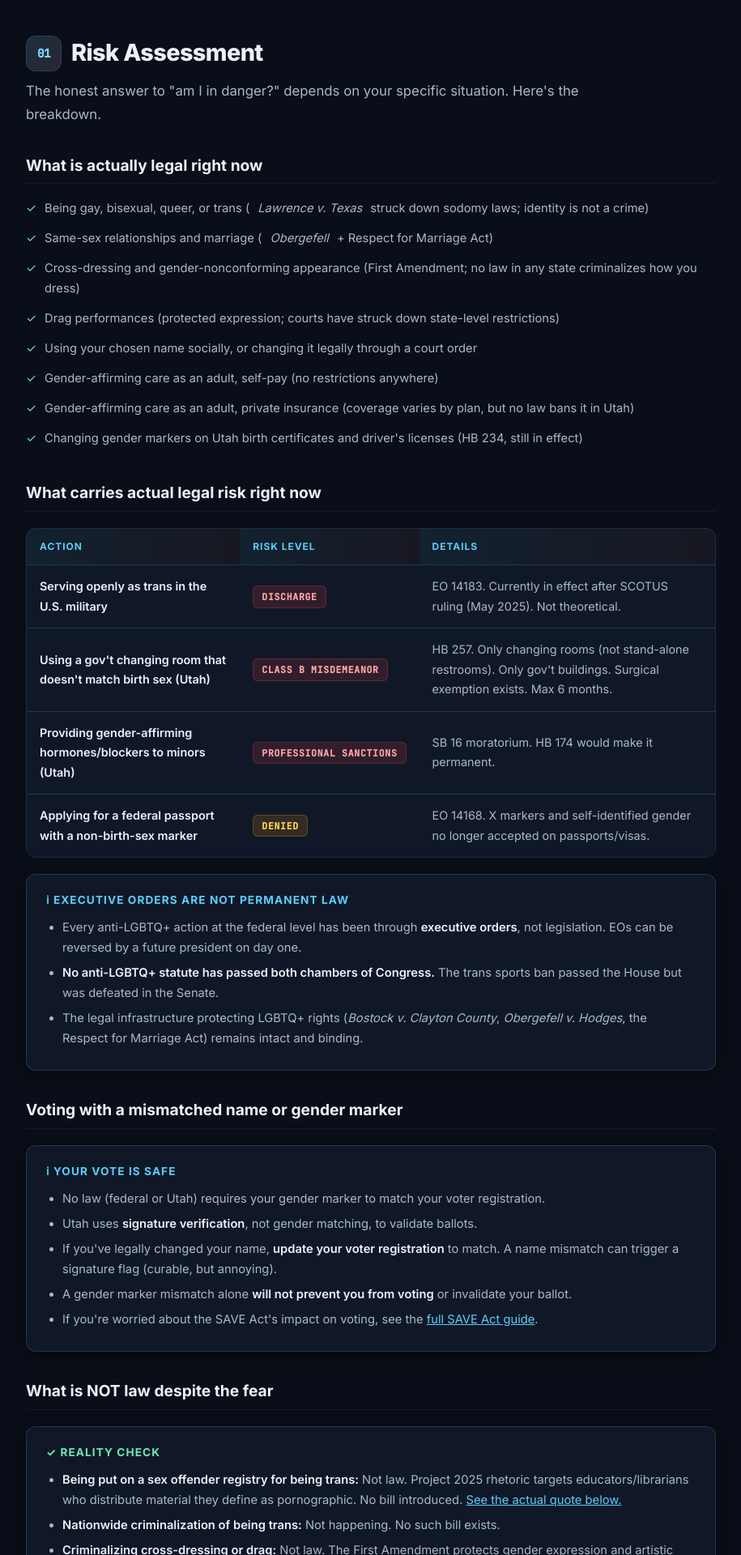
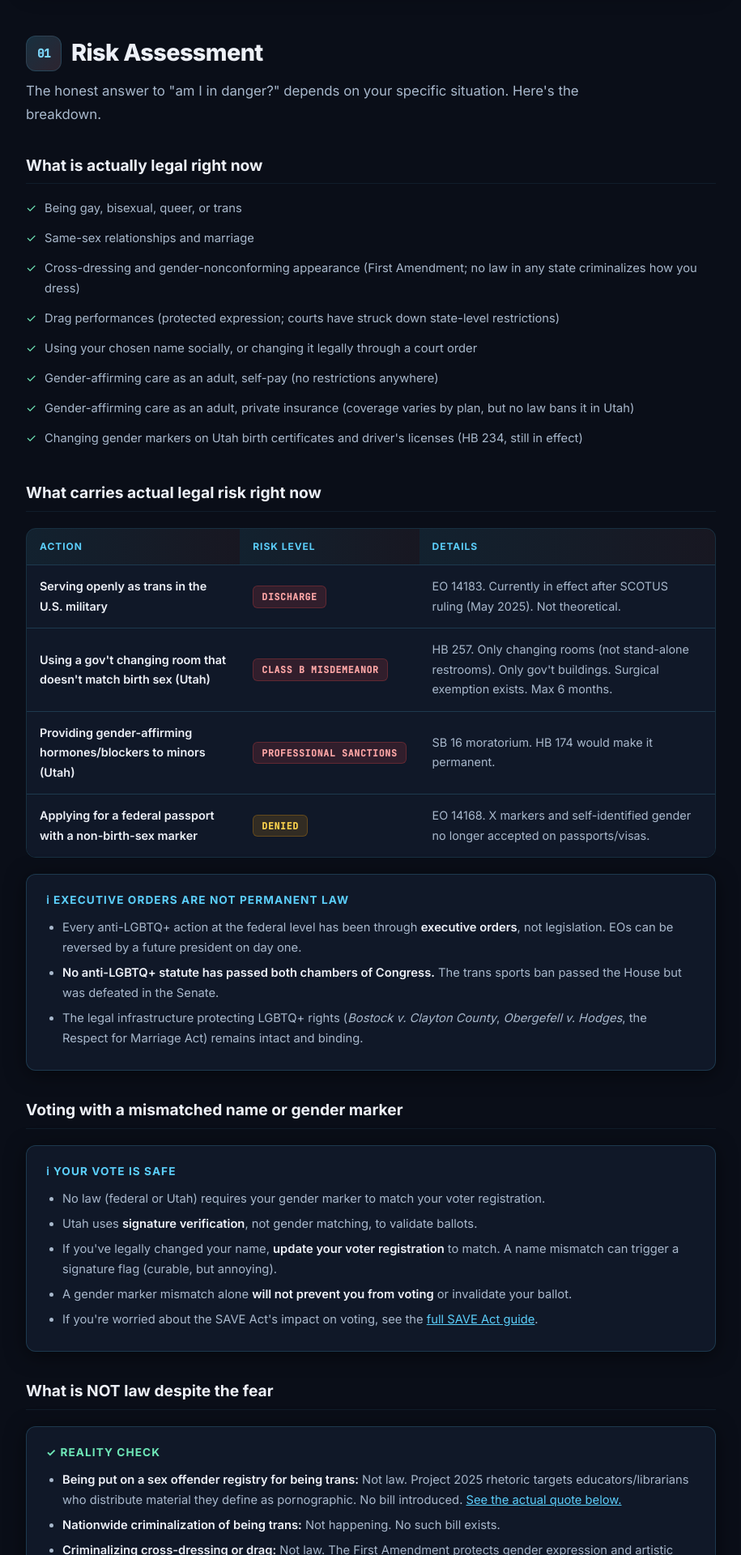
Before and after one commit to LucentFox/lucentfox.github.io, a Jekyll site: the page lgbtq-legal-risks.html, which Jekyll copies as it is, in a window 1280 px wide. Shown: the part 1312-3232 px from the top of the page at 81% size, without its empty margins (182-1097 px from the left). Built offline with Jekyll 4.4.1, drawn with Linux system fonts in a browser that asks for light colours; some of the changed text lies outside the part shown.

Commit message:
Update lgbtq-legal-risks.html

```diff
--- a/lgbtq-legal-risks.html
+++ b/lgbtq-legal-risks.html
@@ -778,14 +778,19 @@
   .legal-list li {
     display: flex;
     align-items: baseline;
-    gap: 10px;
     padding: 6px 0;
     color: var(--text-secondary);
     font-size: 0.92rem;
   }
 
+  .legal-list li .check,
+  .legal-list li .x-mark {
+    margin-right: 10px;
+  }
+
   .legal-list .check { color: #6ee7b7; flex-shrink: 0; }
   .legal-list .x-mark { color: #fca5a5; flex-shrink: 0; }
+  .legal-list em { letter-spacing: -0.01em; }
 
   /* === MOBILE === */
   @media (max-width: 600px) {
@@ -880,8 +885,8 @@
 
     <h3 id="risk-identity">What is actually legal right now</h3>
     <ul class="legal-list">
-      <li><span class="check">&#10003;</span> Being gay, bisexual, queer, or trans (<em>Lawrence v. Texas</em> struck down sodomy laws; identity is not a crime)</li>
-      <li><span class="check">&#10003;</span> Same-sex relationships and marriage (<em>Obergefell</em> + Respect for Marriage Act)</li>
+      <li><span class="check">&#10003;</span> Being gay, bisexual, queer, or trans</li>
+      <li><span class="check">&#10003;</span> Same-sex relationships and marriage</li>
       <li id="risk-expression"><span class="check">&#10003;</span> Cross-dressing and gender-nonconforming appearance (First Amendment; no law in any state criminalizes how you dress)</li>
       <li id="risk-drag"><span class="check">&#10003;</span> Drag performances (protected expression; courts have struck down state-level restrictions)</li>
       <li><span class="check">&#10003;</span> Using your chosen name socially, or changing it legally through a court order</li>
@@ -1012,7 +1017,7 @@
     <ul class="legal-list">
       <li><span class="check">&#9744;</span> Update your voter registration if you've changed your legal name</li>
       <li><span class="check">&#9744;</span> Save copies of your current gender-marker documents (birth certificate, driver's license)</li>
-      <li><span class="check">&#9744;</span> Save the ACLU of Utah's number: they handle LGBTQ+ legal issues (<a href="https://www.acluutah.org" style="color: var(--accent-primary);">acluutah.org</a>)</li>
+      <li><span class="check">&#9744;</span> Save the ACLU of Utah's contact info:&nbsp;<a href="https://www.acluutah.org" style="color: var(--accent-primary);">acluutah.org</a></li>
       <li><span class="check">&#9744;</span> If you're on Medicaid or state employee insurance for gender-affirming care, look into private insurance options as a backup</li>
     </ul>
 
```
